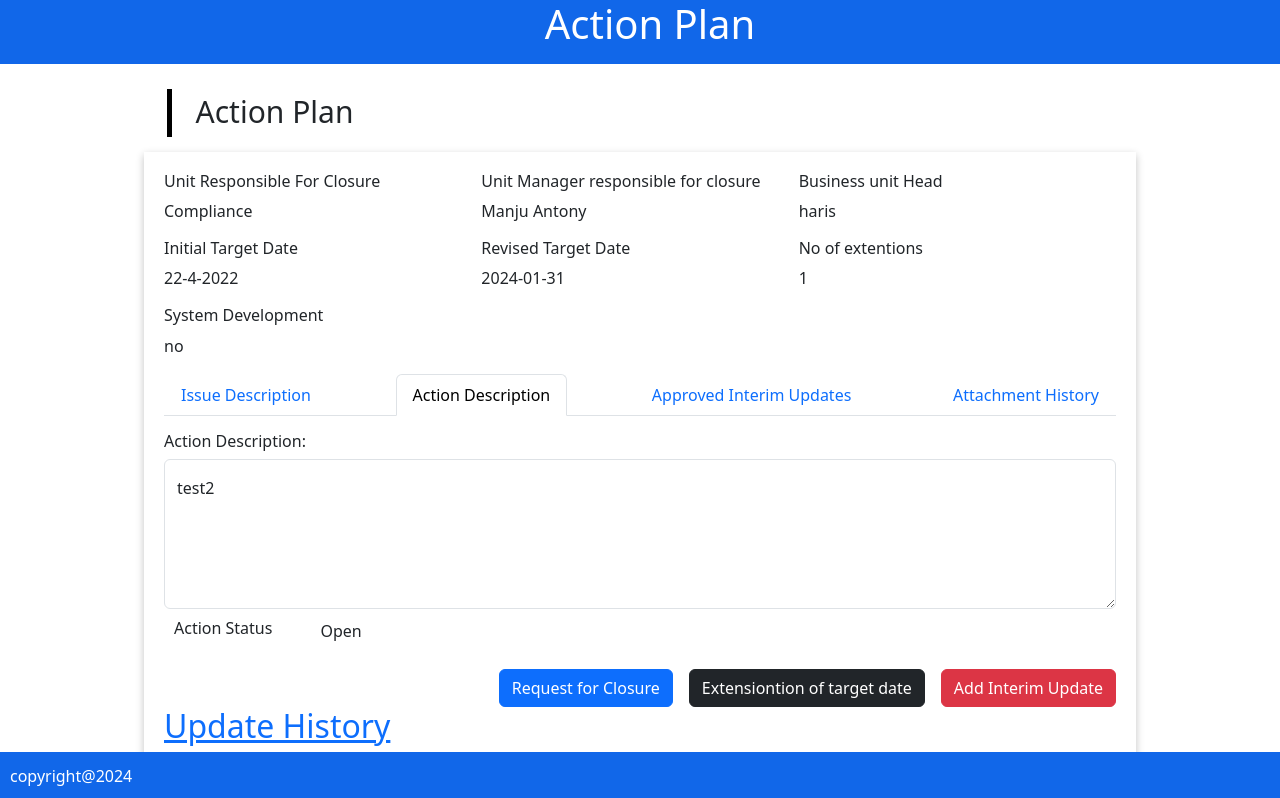
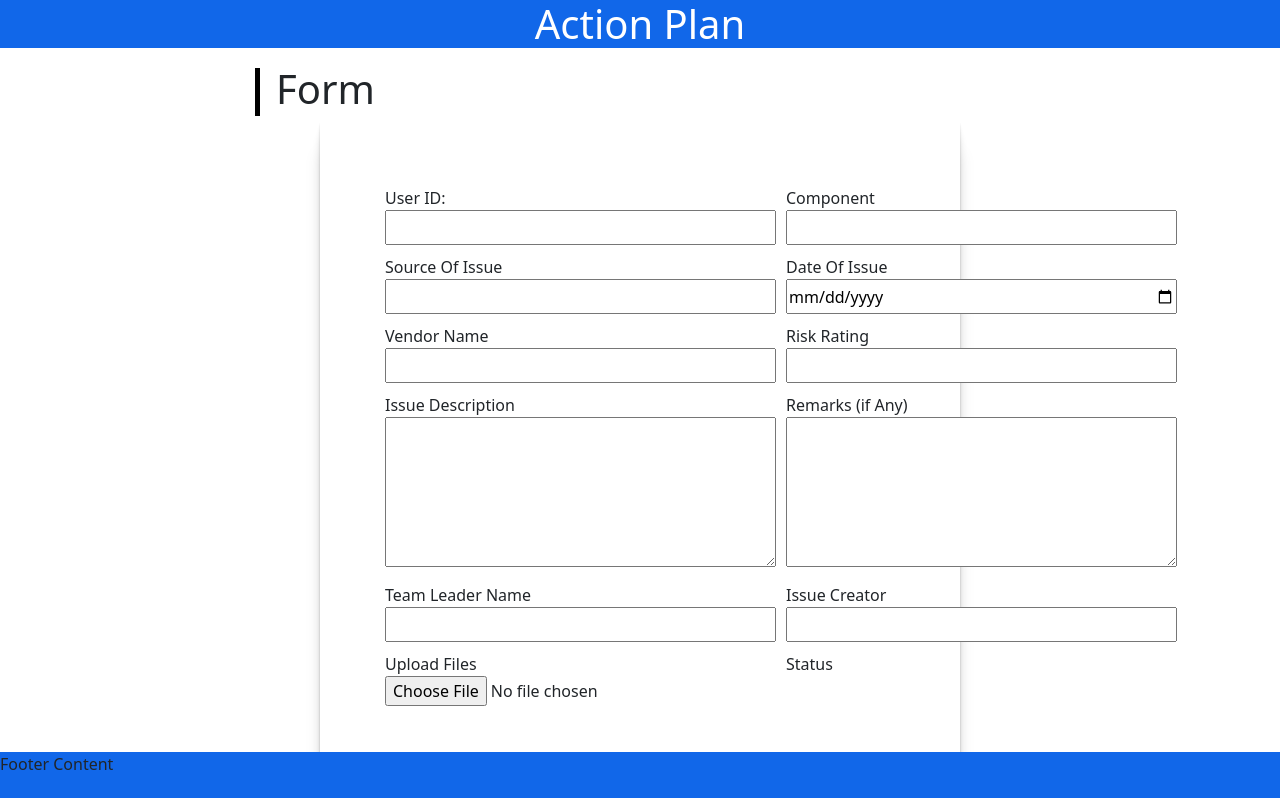
Before and after one commit to AnusreeDhanaraj/ORM-project, a React (Create React App) app: page /Action in a window 1280 px wide. Shown: the top 798 px of the page. Built offline with nearby package versions, Linux system fonts and the light colour scheme.

Commit message:
changes in sharepoint js

```diff
--- a/src/App.js
+++ b/src/App.js
@@ -12,13 +12,14 @@ import ActionPage from './ORM Actions/ActionPage';
 function App() {
   return (
     <div className="App">
-      <Router>
+      {/* <Router>
         <Routes>
           <Route path="/" element={<Issue_create />} />
           <Route path="/addopen" element={<AddOpen />} />
           <Route path="/Action" element={<ActionPage/>} />
         </Routes>
-      </Router>
+      </Router> */}
+      <AddOpen/>
     </div>
   );
 }
--- a/src/ORM Actions/ActionPage.jsx
+++ b/src/ORM Actions/ActionPage.jsx
@@ -19,6 +19,7 @@ function ActionPage() {
     setShowPotion(!showPotion);
     setDisplay(!display);
   };
+
   // const togglePotion = () => {
   //   setShowPotion(false);
   // };
```
